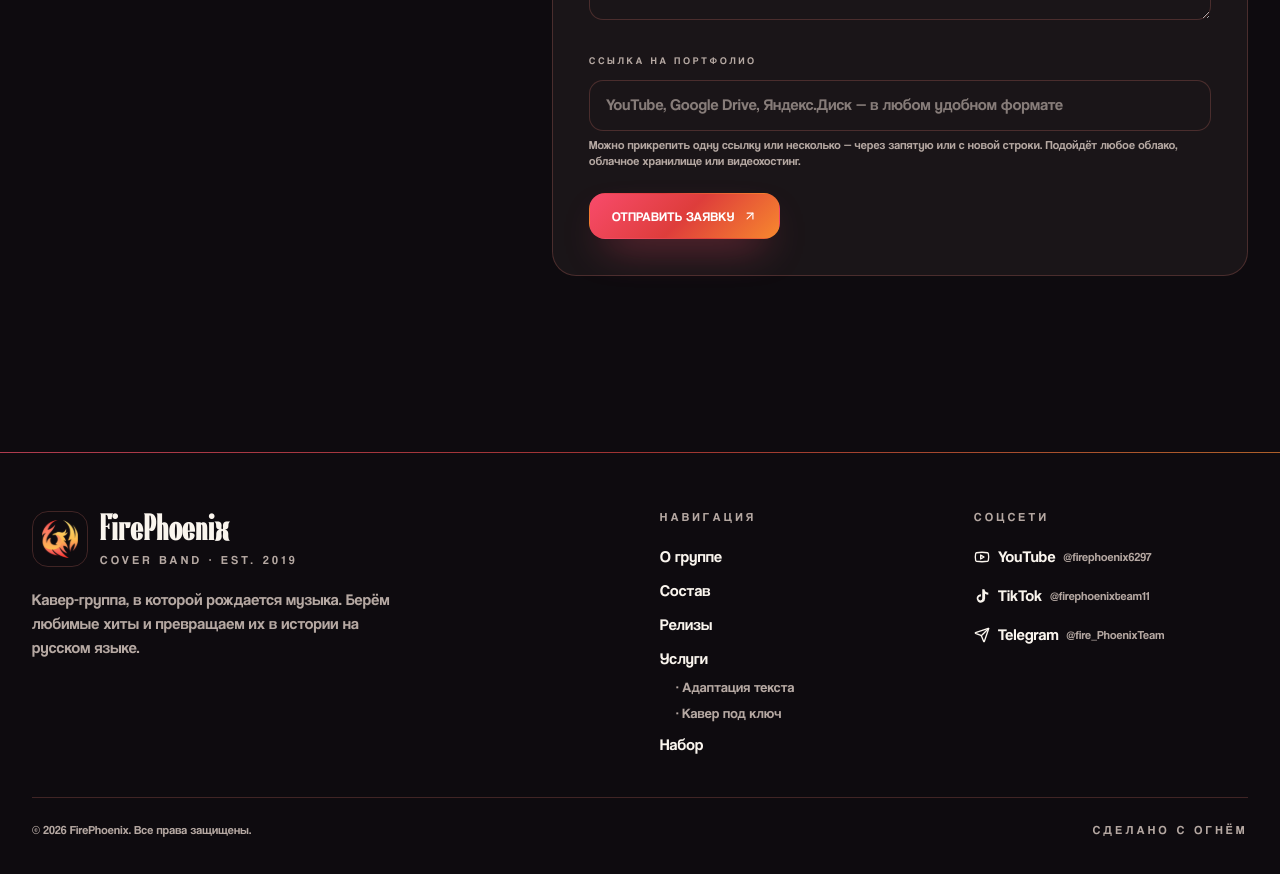
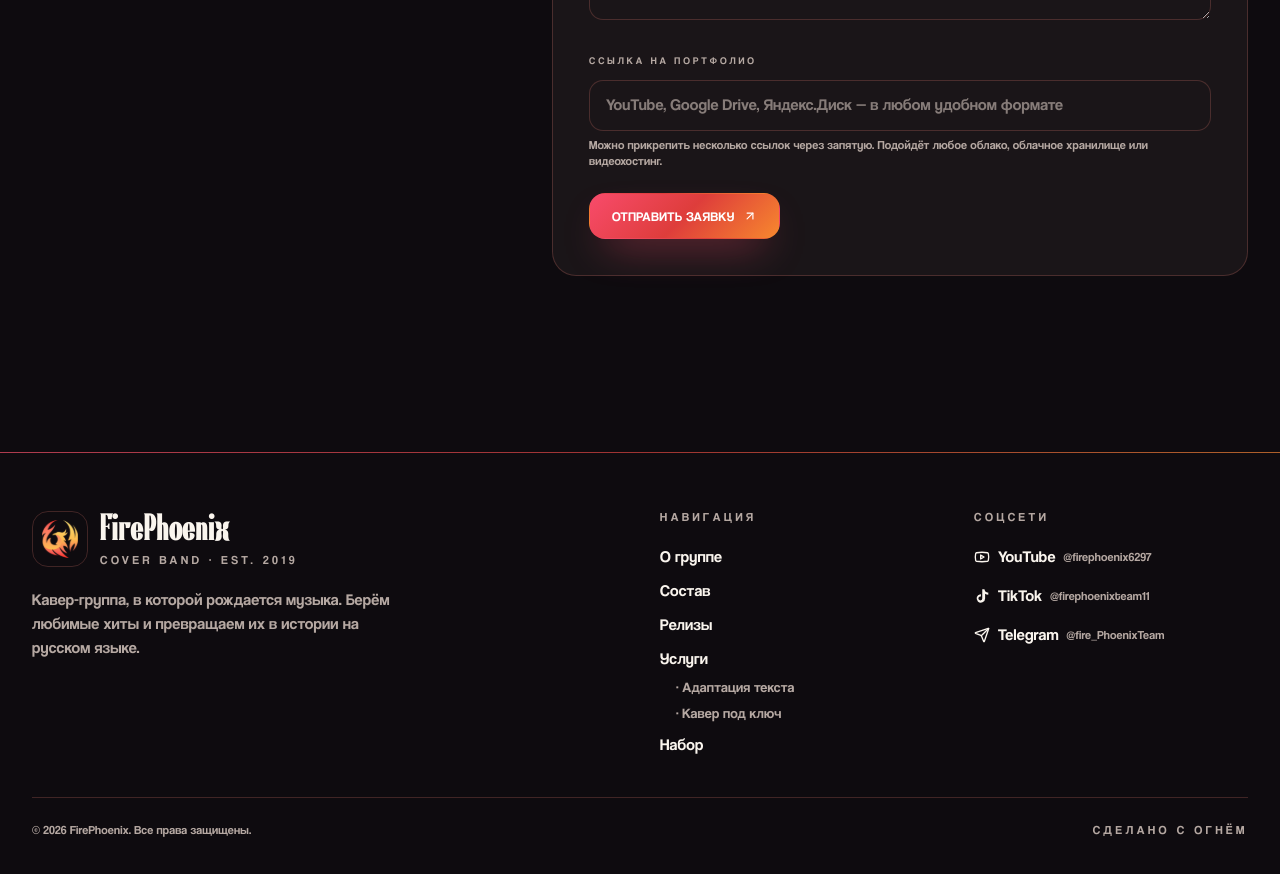
Before and after one commit to NerienAmandes/PhoenixSite, a React (Vite) app: page /join in a window 1280 px wide. Shown: the part 2360-3234 px from the top of the page. Built offline with nearby package versions, Linux system fonts and the light colour scheme.

Commit message:
fix: simplify portfolio hint — comma-separated only

```diff
--- a/src/pages/JoinPage.tsx
+++ b/src/pages/JoinPage.tsx
@@ -234,7 +234,7 @@ export default function JoinPage() {
                 className="mt-2"
               />
               <p className="mt-1.5 text-xs text-muted">
-                Можно прикрепить одну ссылку или несколько — через запятую или с новой строки. Подойдёт любое облако, облачное хранилище или видеохостинг.
+                Можно прикрепить несколько ссылок через запятую. Подойдёт любое облако, облачное хранилище или видеохостинг.
               </p>
             </div>
             {/* Honeypot — невидимое поле против ботов. Не удаляй! */}
```
